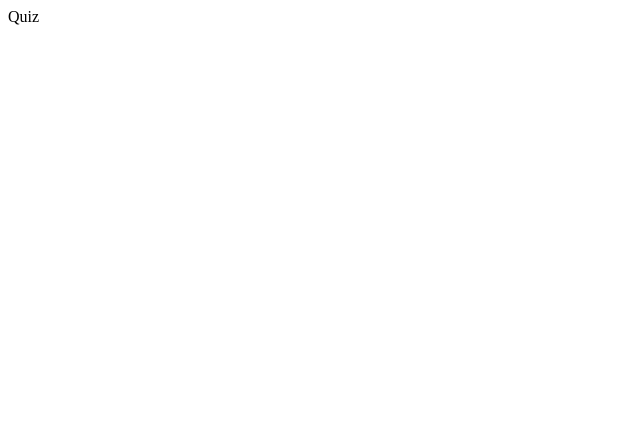
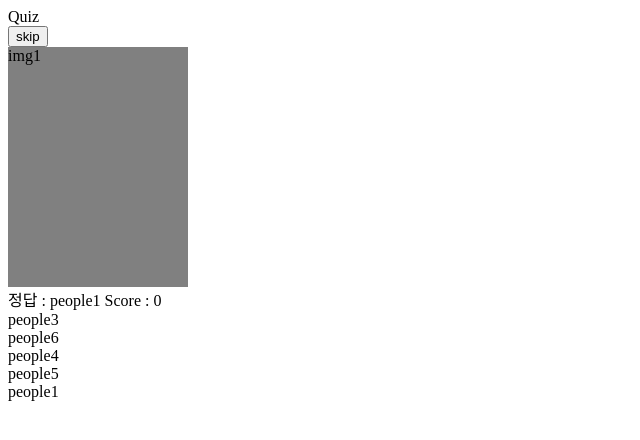
Before and after one commit to thstmddns/shell-we-meet-then, a React (Create React App) app in the folder shall-we-meet-then/: page /group/quiz/1 in a window 1280 px wide. Shown: the top 440 px of the page, without its empty margins (0-640 px from the left). Built offline with nearby package versions, Linux system fonts and the light colour scheme.

Commit message:
[S07P31D105-97] feat: 퀴즈 페이지 기본 퀴즈 제출 형식

```diff
--- a/shall-we-meet-then/src/App.js
+++ b/shall-we-meet-then/src/App.js
@@ -6,7 +6,7 @@ import  GroupTree  from './pages/GroupTree.js';
 import  Quiz  from './pages/Quiz.js';
 import  MemoryList  from './pages/MemoryList.js';
 import  Memory  from './pages/Memory.js';
-
+import Statistics from './pages/Statistics.js'
 
 
 function App() {
@@ -21,6 +21,7 @@ function App() {
           <Route path='/group/quiz/:groupSeq' element={<Quiz />} />
           <Route path='/group/memory/:groupSeq' element={<MemoryList />} />
           <Route path='/group/memory/:groupSeq/:articleSeq' element={<Memory />} />
+          <Route path='/group/statistics/:groupSeq' element={<Statistics />} />
 
 
         </Routes>
--- a/shall-we-meet-then/src/pages/MemoryList.js
+++ b/shall-we-meet-then/src/pages/MemoryList.js
@@ -1,7 +1,16 @@
 import React from 'react'
+import { useNavigate, useParams } from "react-router-dom";
 
 export default function MemoryList() {
+  const navigate = useNavigate();
+  const { groupSeq } = useParams()
+  const statistics = () => {
+    navigate(`/group/statistics/${groupSeq}`);
+  };
   return (
-    <div>MemoryList</div>
+    <>
+      <div>MemoryList</div>
+      <button onClick={statistics}>통계 보기</button>
+    </>
   )
 }
--- a/shall-we-meet-then/src/pages/Quiz.js
+++ b/shall-we-meet-then/src/pages/Quiz.js
@@ -1,7 +1,75 @@
-import React from 'react'
+import React, { useEffect, useState, useCallback } from 'react'
+// import { useSelector } from 'react-redux';
+import { useNavigate, useParams } from "react-router-dom";
 
 export default function Quiz() {
+  // dumy
+  const [quizContent] = useState([{img:'img1', people:'people1'}, {img:'img2', people:'people2'}, {img:'img3', people:'people3'}]);
+  const [members] = useState(['people1', 'people2', 'people3', 'people4', 'people5', 'people6'])
+  // variable
+  const navigate = useNavigate();
+  const { groupSeq } = useParams()
+  const [quizIdx, setQuizIdx] = useState(0);
+  const [quizScore, setQuizSocre] = useState(0);
+  const [quizList, setQuizList] = useState([]);
+  // useEffect
+  useEffect(() => {
+    quizMember(quizIdx)
+    console.log('next quizScore', quizScore);
+  }, [quizIdx, quizScore])
+  // nav-function
+  const skip = () => {
+    navigate(`/group/memory/${groupSeq}`);
+  };
+  const memoryListPage = () => {
+    navigate(`/group/memory/${groupSeq}`);
+  };
+  // function
+  const nextQuiz = (problemItem) => {
+    let qs = quizScore;
+    if (problemItem === quizContent[quizIdx].people) {
+      qs++; setQuizSocre(qs);
+    }
+    console.log('증가가 되야하는데 안됩니다', qs);
+    if (quizIdx < quizContent.length - 1) {
+      setQuizIdx((quizIdx) => quizIdx+1)
+    } else {
+      console.log('End quizScore', qs);
+      navigate(`/group/memory/${groupSeq}`);
+    }
+  };
+  function shuffle(array) {
+    array.sort(() => Math.random() - 0.5);
+    return array
+  }
+  const quizMember = (idx) => {
+    const qMember = new Set();
+    qMember.add(quizContent[idx].people)
+    while (qMember.size < 5 && qMember.size < members.length) {
+      let memberIdx = Math.floor(Math.random()*members.length)
+      qMember.add(members[memberIdx])
+    }
+    setQuizList(() => shuffle(Array.from(qMember)))
+  }
+
   return (
-    <div>Quiz</div>
+    <>
+      <div>Quiz</div>
+      <button
+        onClick={skip}
+      >skip</button>
+      <div>
+        <div style={{ width:'180px', height:'240px', backgroundColor: 'gray' }}>{ quizContent[quizIdx].img }</div>
+        <div>정답 : { quizContent[quizIdx].people } Score : { quizScore }</div>
+        {
+          quizList.map((problemItem, i) =>
+            <span
+              key={i}
+              onClick={ () => { nextQuiz(problemItem) } }
+            >{ problemItem }<br/></span>
+          )
+        }
+      </div>
+    </>
   )
 }
--- /dev/null
+++ b/shall-we-meet-then/src/pages/Statistics.js
@@ -0,0 +1,7 @@
+import React from 'react'
+
+export default function Statistics() {
+  return (
+    <div>Statistics</div>
+  )
+}
```
Also changed, not shown: shall-we-meet-then/src/api/QuizApi.js (added, +35 -0 lines), shall-we-meet-then/src/api/api.js (added, +18 -0 lines).
